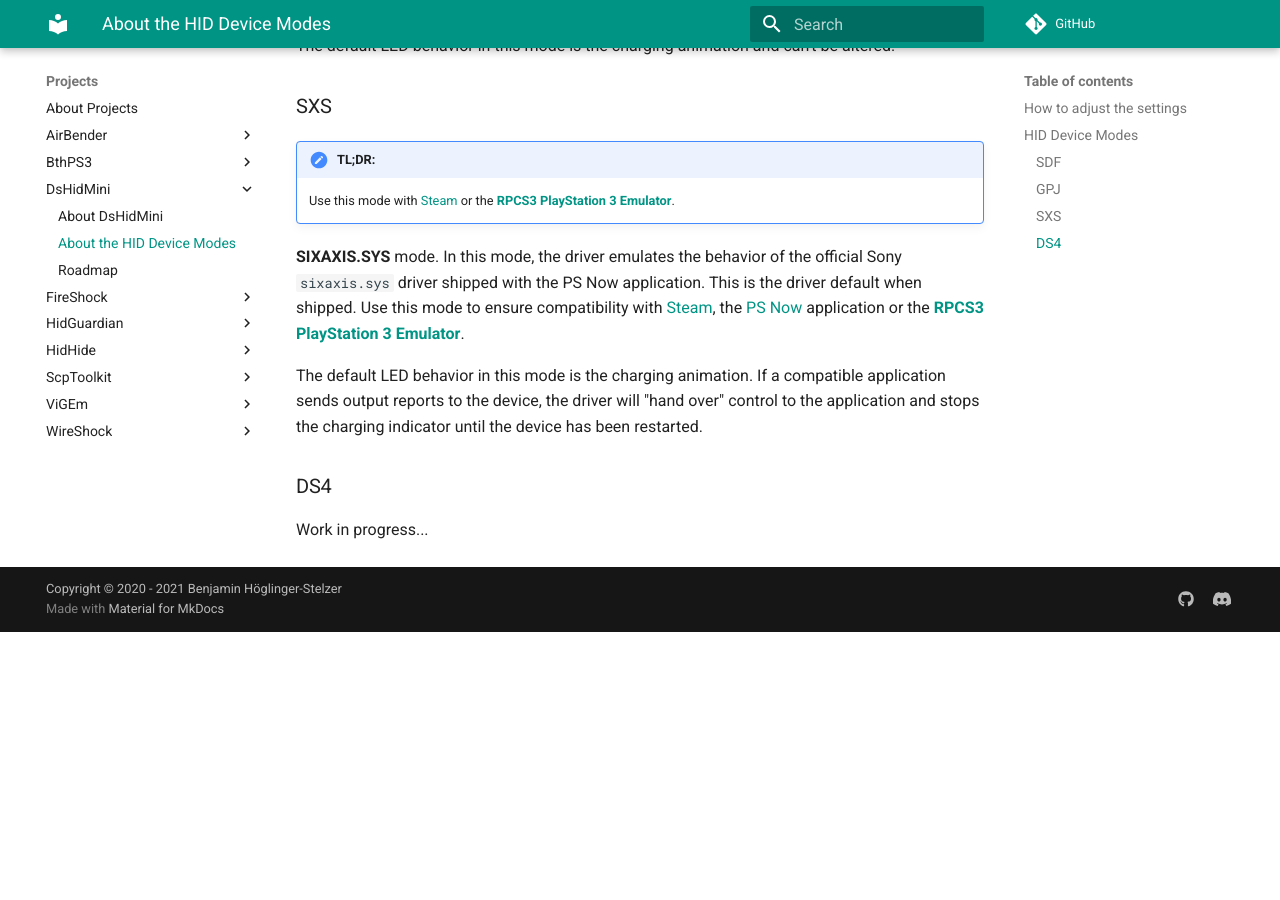
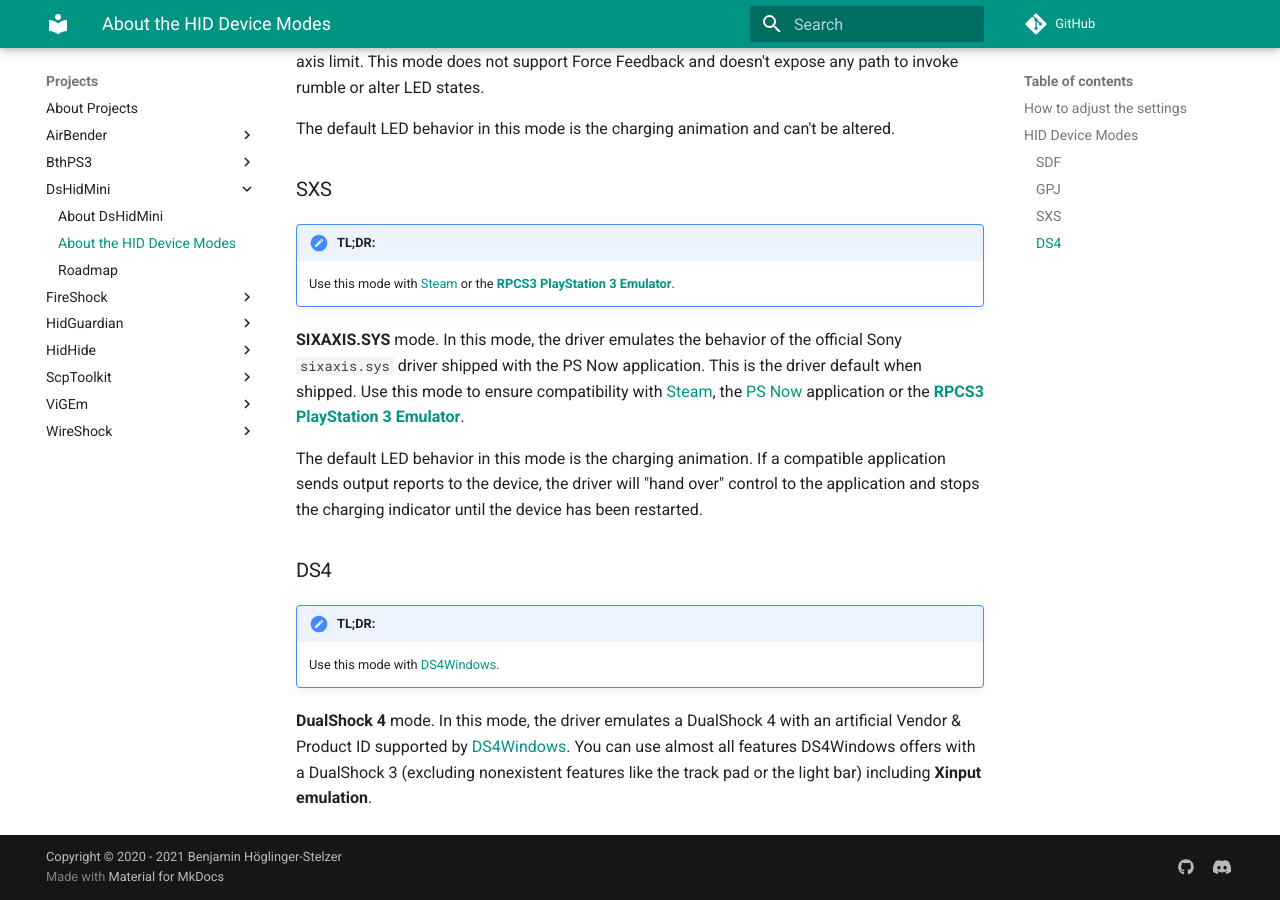
Before and after one commit to nefarius/ViGEm.github.io, an MkDocs documentation site: the page built from docs/projects/DsHidMini/HID-Device-Modes-Explained.md, in a window 1280 px wide and 900 px high, scrolled down 1420 px. Built offline with MkDocs 1.6.1 and Material for MkDocs 9.7.7, drawn with Linux system fonts in a browser that asks for light colours; comment, search, counter and statistics services are not loaded; before the commit the page ends 2052 px from its top, so only the background shows below that; some of the changed text lies outside the part shown.

Commit message:
Finished article

```diff
--- a/docs/projects/DsHidMini/HID-Device-Modes-Explained.md
+++ b/docs/projects/DsHidMini/HID-Device-Modes-Explained.md
@@ -7,6 +7,8 @@
 This is a per device, per connection type setting and can be adjusted in the DsHidMini Control UI tool.
 
 ## HID Device Modes
+
+The games and tools outlined here are **recommendations**, please feel free to experiment to your hearts
 
 ### SDF
 
@@ -41,4 +43,7 @@
 
 ### DS4
 
-Work in progress...
+!!! important "TL;DR:"
+    Use this mode with [DS4Windows](https://github.com/Ryochan7/DS4Windows/).
+
+**DualShock 4** mode. In this mode, the driver emulates a DualShock 4 with an artificial Vendor & Product ID supported by [DS4Windows](https://github.com/Ryochan7/DS4Windows/). You can use almost all features DS4Windows offers with a DualShock 3 (excluding nonexistent features like the track pad or the light bar) including **Xinput emulation**.
```
